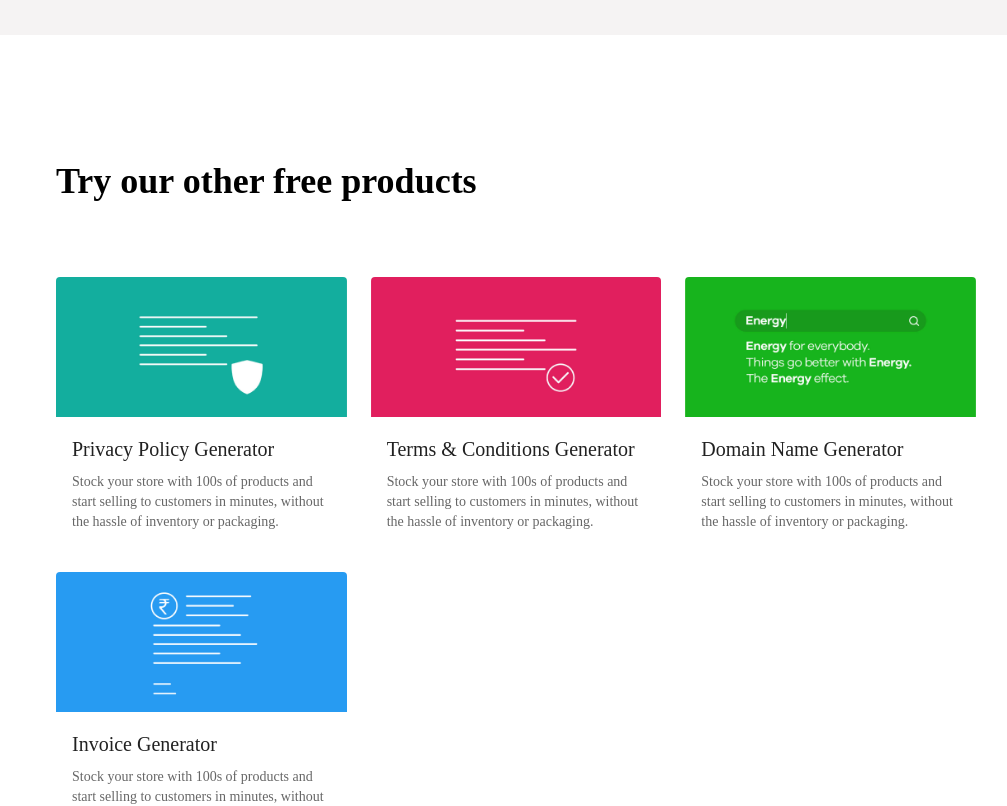
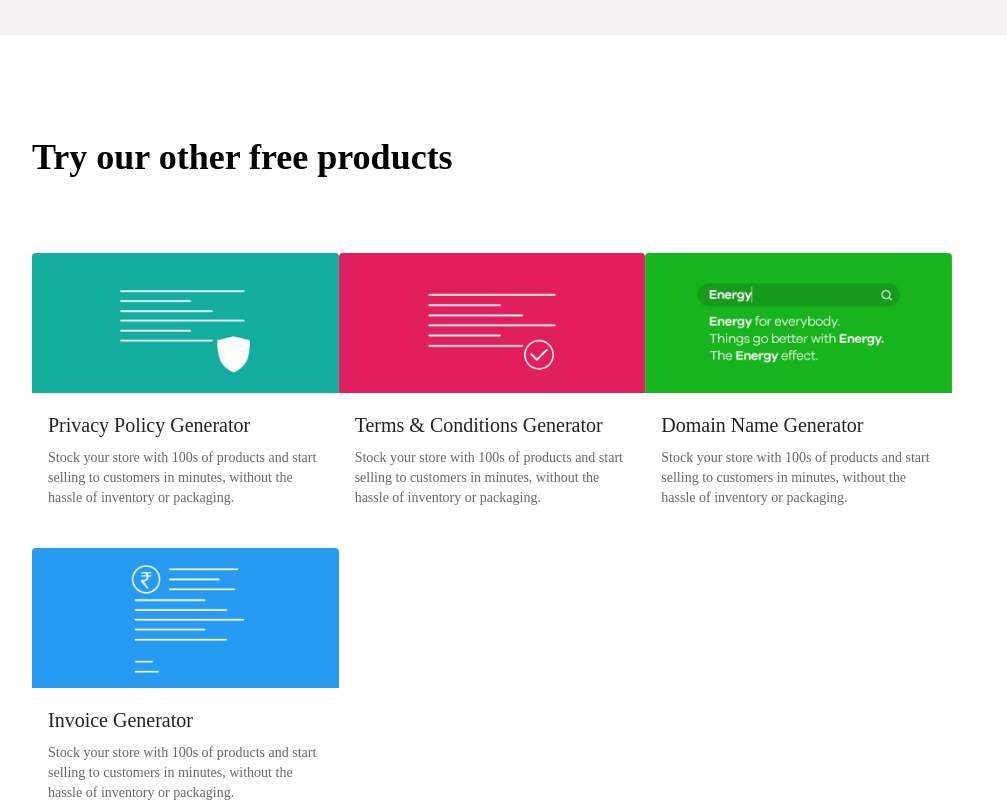
Before and after one commit to swayam-coder/Dukaan_Assignment, a React (Create React App) app: page / in a window 1280 px wide. Shown: the part 2260-3066 px from the top of the page, without its empty margins (148-1155 px from the left). Built offline with nearby package versions, Linux system fonts and the light colour scheme; a web font is replaced by a local one.

Commit message:
added breakpoints and media queries

```diff
--- a/src/components/Form.tsx
+++ b/src/components/Form.tsx
@@ -34,7 +34,7 @@ export default function Form() {
             <ResultGrid container rowSpacing={2} columnSpacing={{ xs: 1, sm: 2, md: 3  }}>
               {
                 results.map((res) => (
-                  <Grid key={res.id} item sm={12} lg={6} sx={{ display: 'flex', justifyContent: 'center' }}>
+                  <Grid key={res.id} item sm={12} lg={6} sx={{ display: 'flex', justifyContent: 'center', width: "100%" }}>
                     <ResultItem elevation={0} sx={{ textAlign: "left" }}>{res.data}</ResultItem>
                   </Grid>
                 ))
--- a/src/components/Products.tsx
+++ b/src/components/Products.tsx
@@ -6,8 +6,8 @@ import Product from './Product';
 export default function Products() {
     return (
         <ProductContainer sx={{ padding: "100px 180px" }}>
-            <Typography variant="h4" sx={{ fontSize: "36px", padding: "24px 0 0 24px" }}>Try our other free products</Typography>
-            <Grid container sx={{ margin: "50px auto" }} spacing={3}>
+            <Typography variant="h4" sx={{ fontSize: "36px" }}>Try our other free products</Typography>
+            <Grid container sx={{ margin: "50px auto" }} spacing={0} rowSpacing={3}>
                 {
                     productDetails.map(({ id, title, description, image }) => (
                         <Product productInfo={{ id, title, description, image }} />
--- a/src/index.css
+++ b/src/index.css
@@ -7,3 +7,18 @@
         transform: translate(0%, 0%);
     }
 }
+
+body::-webkit-scrollbar {
+    display: none;
+}
+
+/* Hide scrollbar for IE, Edge and Firefox */
+body {
+  -ms-overflow-style: none;  /* IE and Edge */
+  scrollbar-width: none;  /* Firefox */
+}
+
+html, body{
+    width:100%;
+    overflow-x:hidden;
+    }
--- a/src/index.tsx
+++ b/src/index.tsx
@@ -58,16 +58,6 @@ const theme = createTheme({
                 }
             ]
         },
-        MuiGrid: {
-            styleOverrides: {
-                item: {
-                    padding: 0
-                },
-                root: {
-                    padding: 0
-                }
-            }
-        }
     }
 })
 
--- a/src/styled-components/Box.ts
+++ b/src/styled-components/Box.ts
@@ -48,6 +48,10 @@ export const FormDiv = muiStyled(FormDiv2)(({ theme }) => ({
 
     [theme.breakpoints.down(theme.breakpoints.values.lg)]: {
         margin: "auto 100px"
+    },
+
+    [theme.breakpoints.down(theme.breakpoints.values.lg)]: {
+        margin: "auto 50px"
     }
 }))
 
@@ -64,6 +68,7 @@ export const ResultHeader = muiStyled(Box)(({ theme }) => ({
 
     [theme.breakpoints.down(theme.breakpoints.values.md)]: {
         flexDirection: "column",
+        margin: "auto 50px"
     }
 }));
 
--- a/src/styled-components/Grid.ts
+++ b/src/styled-components/Grid.ts
@@ -7,6 +7,10 @@ export const ResultGrid = muiStyled(Grid)(({ theme }) => ({
 
     [theme.breakpoints.down(theme.breakpoints.values.lg)]: {
         padding: "192px 100px"
+    },
+
+    [theme.breakpoints.down(theme.breakpoints.values.md)]: {
+        padding: "192px 50px"
     }
 }))
 
--- a/src/styled-components/Usage.ts
+++ b/src/styled-components/Usage.ts
@@ -2,10 +2,14 @@ import styled from "@emotion/styled";
 import { Grid } from "@mui/material";
 import { styled as muiStyled } from "@mui/system";
 
-export const UsageContainer = muiStyled(Grid)(() => ({
+export const UsageContainer = muiStyled(Grid)(({ theme }) => ({
     display: "flex",
     justifyContent: "space-around",
-    padding: "100px"
+    padding: "100px",
+
+    [theme.breakpoints.down('sm')]: {
+        padding: "200px 100px"
+    },
 }))
 export const UsageCardContainer = muiStyled(Grid)(() => ({
     display: "flex",
```
